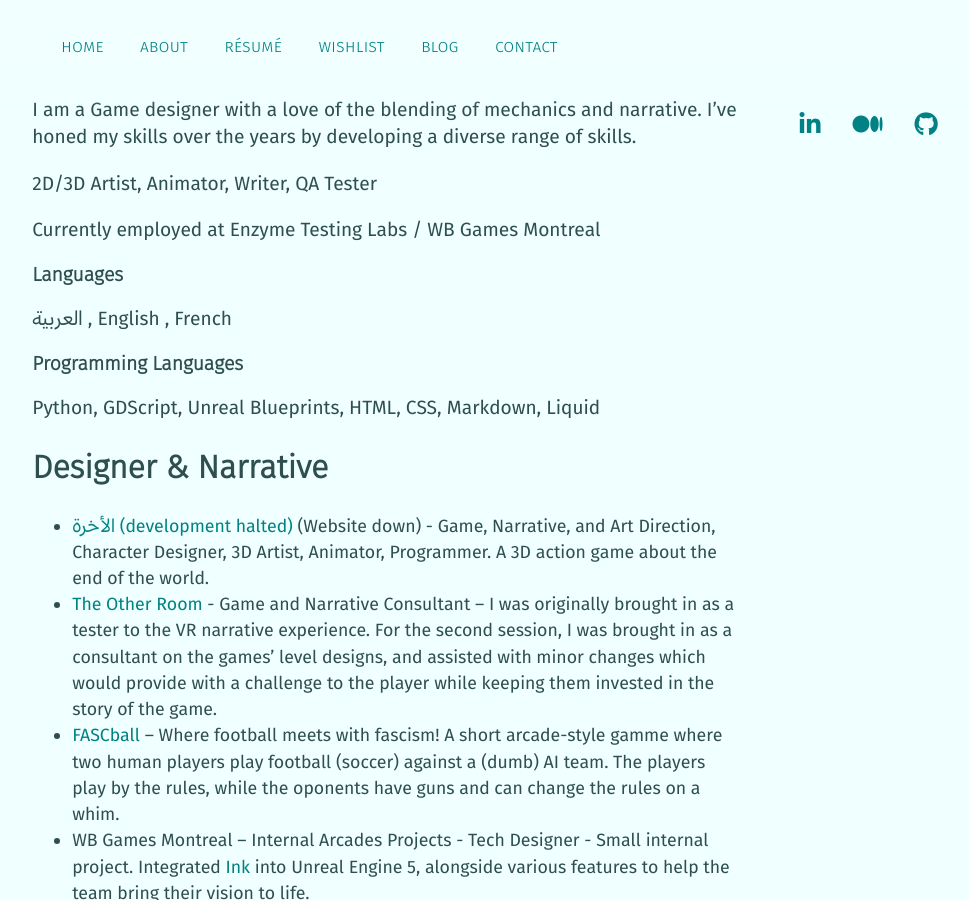
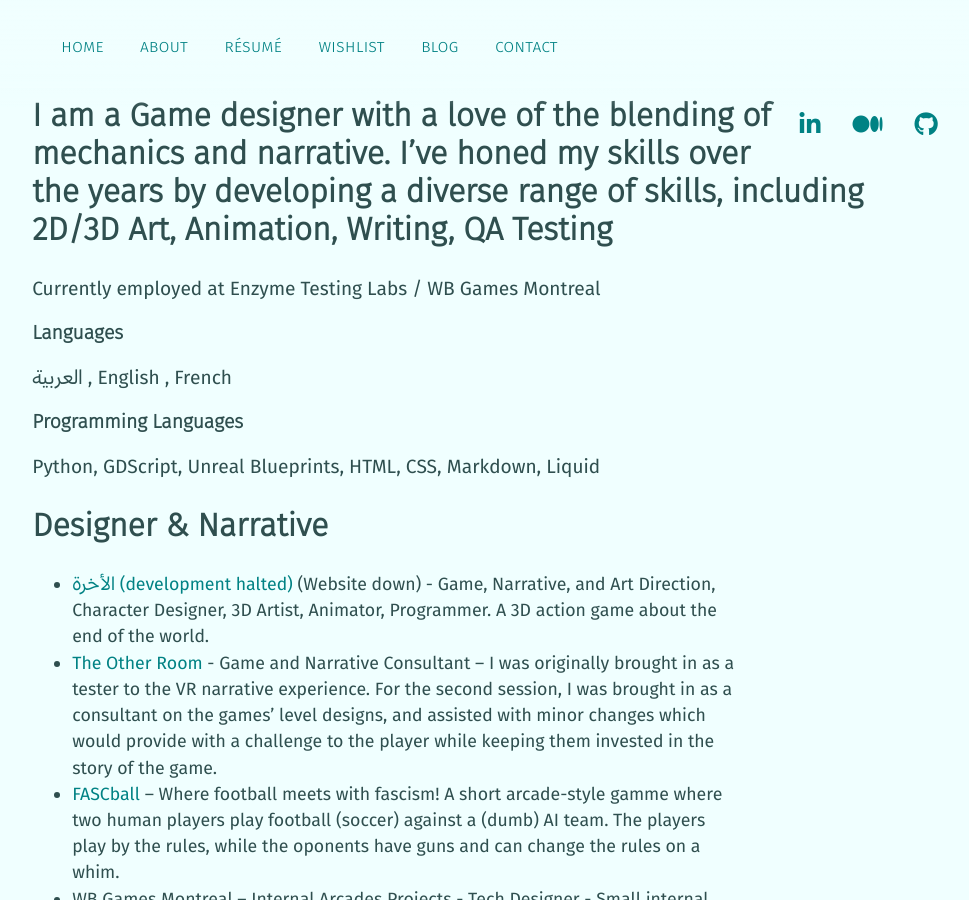
Before and after one commit to mstfacmly/mstfacmly.github.io, a Jekyll site: the page built from resume_gamedesigner.md, in a window 1280 px wide and 900 px high. Shown: the whole window, without its empty margins (147-1116 px from the left). Built offline with Jekyll 4.4.1, drawn with Linux system fonts in a browser that asks for light colours; nearby versions of some CDN libraries; a script that is not in the unit is left out.

Commit message:
update gd resume

```diff
--- a/resume_gamedesigner.md
+++ b/resume_gamedesigner.md
@@ -12,9 +12,8 @@
 </div>
 
 <section class="resume" markdown="1">
-I am a Game designer with a love of the blending of mechanics and narrative. I've honed my skills over the years by developing a diverse range of skills.
 
-2D/3D Artist, Animator, Writer, QA Tester
+## I am a Game designer with a love of the blending of mechanics and narrative. I've honed my skills over the years by developing a diverse range of skills, including 2D/3D Art, Animation, Writing, QA Testing
 
 Currently employed at {{ site.employer }}
 
```
